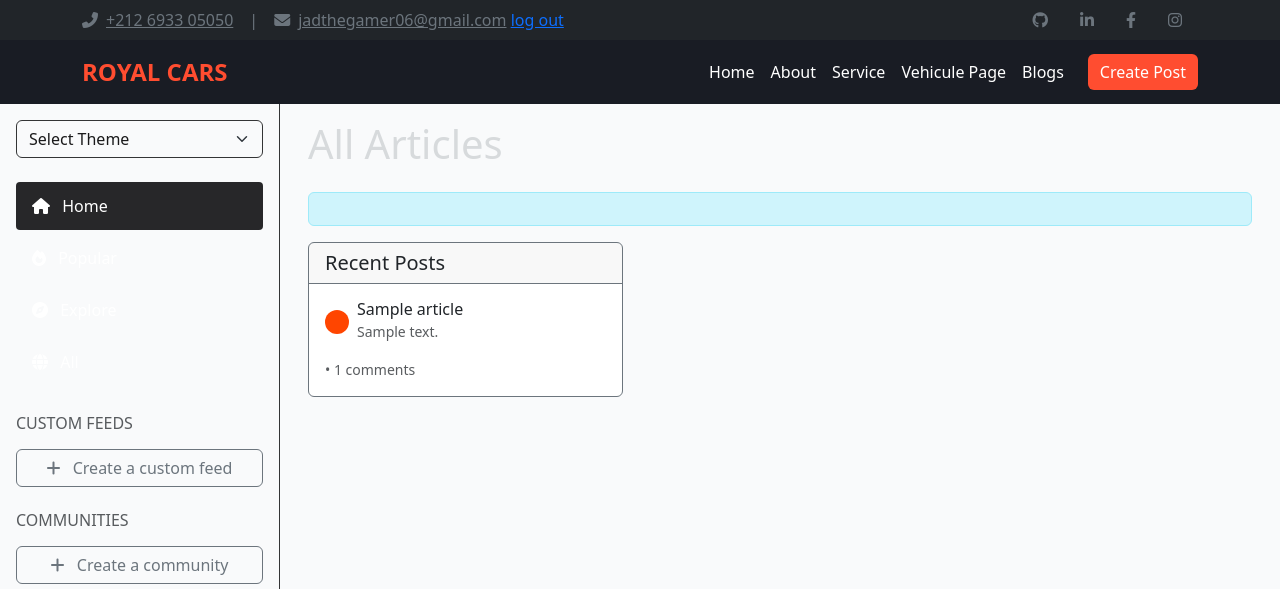
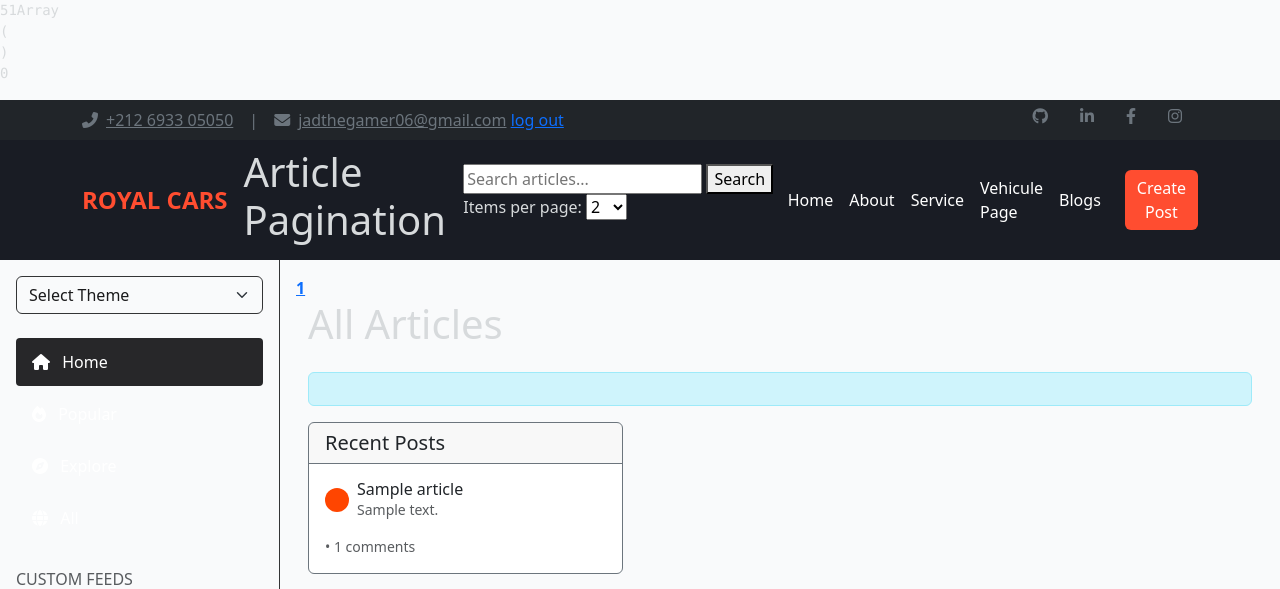
Before and after one commit to Jad-Bel/Drive-Loc-v2, a PHP site: page /views/partials/blog/themePage.php in a window 1280 px wide. Shown: the top 589 px of the page. Run offline with PHP 8.4, Linux system fonts and the light colour scheme; the visitor is signed in with stand-in values (Sample User, id 1); data comes from the database, SQL or seed files in the repository; tables that the repository leaves empty or names only in its code hold one stand-in row (values such as "Sample post").

Commit message:
FEAT: implement search and pagination functionality for articles on theme page

```diff
--- a/models/Article.php
+++ b/models/Article.php
@@ -102,19 +102,24 @@ class Article
         }
     }
 
-    public function getArticlesByTheme($thm_id)
+    public function getArticlesByThemeNsearch($thm_id, $articles_per_page, $offset, $search = '')
     {
         try {
             $query = "SELECT a.*, CONCAT(u.user_name, ' ', u.user_last) AS author_name
-                      FROM articles a
-                      JOIN  users u
-                      ON a.user_id = u.user_id
-                      WHERE a.thm_id = :thm_id";
-                      $stmt = $this->conn->prepare($query);
+                  FROM articles a
+                  JOIN users u
+                  ON a.user_id = u.user_id
+                  WHERE a.thm_id = :thm_id
+                  AND a.title LIKE :search
+                  LIMIT :limit OFFSET :offset";
+            $stmt = $this->conn->prepare($query);
 
-            $param = [":thm_id" => $thm_id];
+            $stmt->bindValue(':thm_id', $thm_id, PDO::PARAM_INT);
+            $stmt->bindValue(':search', "%$search%", PDO::PARAM_STR);
+            $stmt->bindValue(':limit', (int)$articles_per_page, PDO::PARAM_INT);
+            $stmt->bindValue(':offset', (int)$offset, PDO::PARAM_INT);
 
-            $stmt->execute($param);
+            $stmt->execute();
 
             $articles = $stmt->fetchAll(PDO::FETCH_ASSOC);
             return $articles;
@@ -142,10 +147,12 @@ class Article
         }
     }
 
-    public function countArticles($search = '') {
+    public function countArticles($search = '')
+    {
         try {
-            $query = "SELECT COUNT(*) as total FROM articles WHERE title";
+            $query = "SELECT COUNT(*) as total FROM articles";
             $stmt = $this->conn->prepare($query);
+            // $stmt->bindParam(':search', "%$search%", PDO::PARAM_STR);
             $stmt->execute();
             $result = $stmt->fetch(PDO::FETCH_ASSOC);
             return (int) $result['total'];
@@ -154,11 +161,12 @@ class Article
         }
     }
 
-    public function getArticlesByPage($limit, $offset, $search = '') {
+    public function getArticlesByPage($articles_per_page, $offset, $search = '')
+    {
         try {
-            $query = "SELECT * FROM articles WHERE title LIMIT :limit OFFSET :offset";
+            $query = "SELECT * FROM articles LIMIT :limit OFFSET :offset";
             $stmt = $this->conn->prepare($query);
-            $stmt->bindValue(':limit', $limit, PDO::PARAM_INT);
+            $stmt->bindValue(':limit', $articles_per_page, PDO::PARAM_INT);
             $stmt->bindValue(':offset', $offset, PDO::PARAM_INT);
             $stmt->execute();
             return $stmt->fetchAll(PDO::FETCH_ASSOC);
--- a/views/partials/blog/themePage.php
+++ b/views/partials/blog/themePage.php
@@ -9,15 +9,52 @@ $articles = new article();
 $theme = new theme();
 $comments = new Comment();
 
+// print_r($_GET);
+// echo "</pre>";
+// exit;
 // print_r($_GET['art_id']);
 $thm_id = isset($_GET['thm_id']) ? $_GET['thm_id'] : null;
 $art_id = isset($_GET['art_id']) ? $_GET['art_id'] : null;
 
+$commentCount = ($art_id) ? $comments->countComm($art_id) : 0;
+$page = isset($_GET['page']) ? (int)$_GET['page'] : 1;
+$articles_per_page = isset($_GET['articles_per_page']) ? (int)$_GET['articles_per_page'] : 5;
+$search = isset($_GET['search']) ? $_GET['search'] : '';
+
+
+$total_articles = $articles->countArticles($search);
+$total_pages = $total_articles > 0 ? ceil($total_articles / $articles_per_page) : 1;
+
+$page = max(1, min($page, $total_pages));
+
+$offset = ($page - 1) * $articles_per_page;
+
+$pageArticles = $articles->getArticlesByPage($articles_per_page, $offset, $search);
+
 if ($thm_id) {
-    $affArticlesByCat = $articles->getArticlesByTheme($thm_id);
+    $affArticlesByCatAndSearch = $articles->getArticlesByThemeNsearch($thm_id, $articles_per_page, $offset, $search);
 }
 
-$commentCount = ($art_id) ? $comments->countComm($art_id) : 0;
+function pagination_link($thm_id, $page, $articles_per_page, $search)
+{
+    return "?thm_id=$thm_id&page=$page&articles_per_page=$articles_per_page&search=" . urlencode($search);
+}
+
+// if (!isset($_SESSION['user_id'])) {
+//     die("User not logged in.");
+// } else {
+//     echo "Session User ID: " . $_SESSION['user_id'];
+//     exit();
+// }
+echo "<pre>";
+print_r($articles_per_page);
+
+print_r($page);
+print_r($_GET);
+
+print_r($offset);
+echo "</pre>";
+// exit;
 
 function truncateText($text, $limit = 20)
 {
@@ -189,6 +226,18 @@ function truncateText($text, $limit = 20)
                 <span class="navbar-toggler-icon"></span>
             </button>
             <div class="collapse navbar-collapse" id="navbarNav">
+                <h1>Article Pagination</h1>
+
+                <form method="get">
+                    <input type="text" name="search" value="<?php echo htmlspecialchars($search); ?>" placeholder="Search articles...">
+                    <button type="submit">Search</button>
+                    <label for="articles_per_page">Items per page:</label>
+                    <select name="articles_per_page" id="articles_per_page" onchange="this.form.submit()">
+                        <option value="5" <?php $articles_per_page == 2 ? 'selected' : ''; ?>>2</option>
+                        <option value="10" <?php  $articles_per_page == 10 ? 'selected' : ''; ?>>10</option>
+                        <option value="15" <?php  $articles_per_page == 15 ? 'selected' : ''; ?>>15</option>
+                    </select>
+                </form>
                 <ul class="navbar-nav ms-auto align-items-center">
                     <li class="nav-item">
                         <a class="nav-link" href="../../layouts/main.php">Home</a>
@@ -215,6 +264,7 @@ function truncateText($text, $limit = 20)
         </div>
     </nav>
     <div class="d-flex">
+
         <!-- Left Sidebar -->
         <nav class="sidebar min-vh-100 p-3 d-none d-lg-block">
             <div class="mb-4">
@@ -223,13 +273,16 @@ function truncateText($text, $limit = 20)
                     <?php
                     $themes = new theme();
                     $allThemes = $themes->getAllThemes();
-                    foreach ($allThemes as $theme):
-                    ?>
-                        <option value="?thm_id=<?php echo $theme['thm_id']; ?>">
-                            <?php ($thm_id == $theme['thm_id']) ? 'selected' : ''; ?>
-                            <?php echo htmlspecialchars($theme['thm_nom']); ?>
-                        </option>
-                    <?php endforeach; ?>
+                    if (!$allThemes) {
+                        $allThemes = [];
+                    }
+                    foreach ($allThemes as $theme) {
+                        if (isset($theme['thm_nom']) && isset($theme['thm_id'])) {
+                            echo '<option value="?thm_id=' . htmlspecialchars($theme['thm_id']) . '&articles_per_page=' . $articles_per_page . '&search=' . urlencode($search) . '">'
+                                 . htmlspecialchars($theme['thm_nom'])
+                                 . '</option>';
+                        }
+                    }?>
                 </select>
 
 
@@ -266,6 +319,23 @@ function truncateText($text, $limit = 20)
 
         <!-- Main Content -->
         <main class="flex-grow-1 p-3">
+            <nav>
+                <?php if ($page > 1): ?>
+                    <a href="<?php echo pagination_link($thm_id, $page - 1, $articles_per_page, $search); ?>">Previous</a>
+                <?php endif; ?>
+
+                <?php for ($i = 1; $i <= $total_pages; $i++): ?>
+                    <a href="<?php echo pagination_link($thm_id, $i, $articles_per_page, $search); ?>"
+                        <?php echo $i === $page ? 'style="font-weight: bold;"' : ''; ?>>
+                        <?php echo $i; ?>
+                    </a>
+                <?php endfor; ?>
+
+                <?php if ($page < $total_pages): ?>
+                    <a href="<?php echo pagination_link($thm_id, $page + 1, $articles_per_page, $search); ?>">Next</a>
+                <?php endif; ?>
+            </nav>
+
             <div class="container-fluid">
                 <h1 class="mb-4">
                     <?php
@@ -292,7 +362,7 @@ function truncateText($text, $limit = 20)
                     </div>
                 <?php else: ?>
                     <!-- Posts -->
-                    <?php foreach ($affArticlesByCat as $article): ?>
+                    <?php foreach ($affArticlesByCatAndSearch as $article): ?>
                         <article class="post-card p-3" onclick="window.location.href='articlePage.php?art_id=<?php echo intval($article['art_id']) ?>&user_id=<?= intval($article['user_id']) ?>'">
                             <div class="d-flex">
                                 <!-- Vote Buttons -->
```
